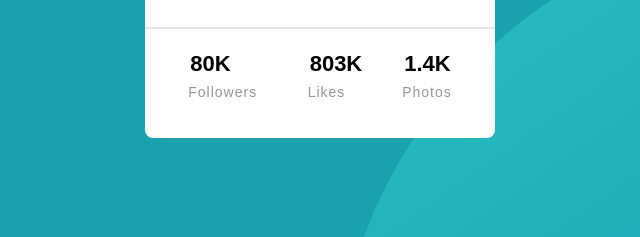
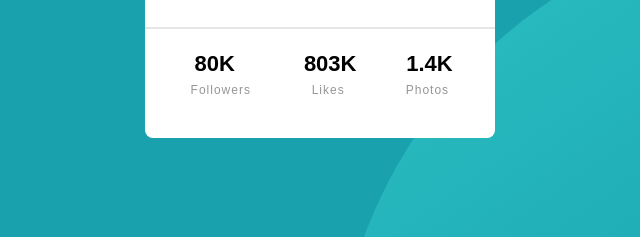
Before and after one commit to joffrey7486/Profile-card-component-main-FrontEndMentor, a plain HTML site: page profile-card-component-main/index.html in a window 1280 px wide. Shown: the part 467-704 px from the top of the page, 320-960 px from the left. Drawn offline with Linux system fonts and the light colour scheme.

Commit message:
Update style.css

```diff
--- a/profile-card-component-main/style.css
+++ b/profile-card-component-main/style.css
@@ -10,7 +10,7 @@ body{
 
 .container{
     width: 100%;
-    height: 100vh;
+    height: 100%;
 }
 .card{
     width: 350px;
@@ -73,7 +73,7 @@ span.age{
 }
 
 span{
-    font-size: 14px;
+    font-size: 12px;
     color: hsl(0, 0%, 59%);
     font-family: "Kumbh", sans-serif;
     font-weight: 400;
@@ -98,11 +98,17 @@ span{
 
 h2{
     position: relative;
+    display: flex;
+    justify-content: center;
     font-size: 22px;
     font-weight: 700;
     width: 44px;
     height: 32px;
     left: 2px;
+}
+span.social{
+    display: flex;
+    justify-content: space-evenly;
 }
 
 .bg-top{
```
